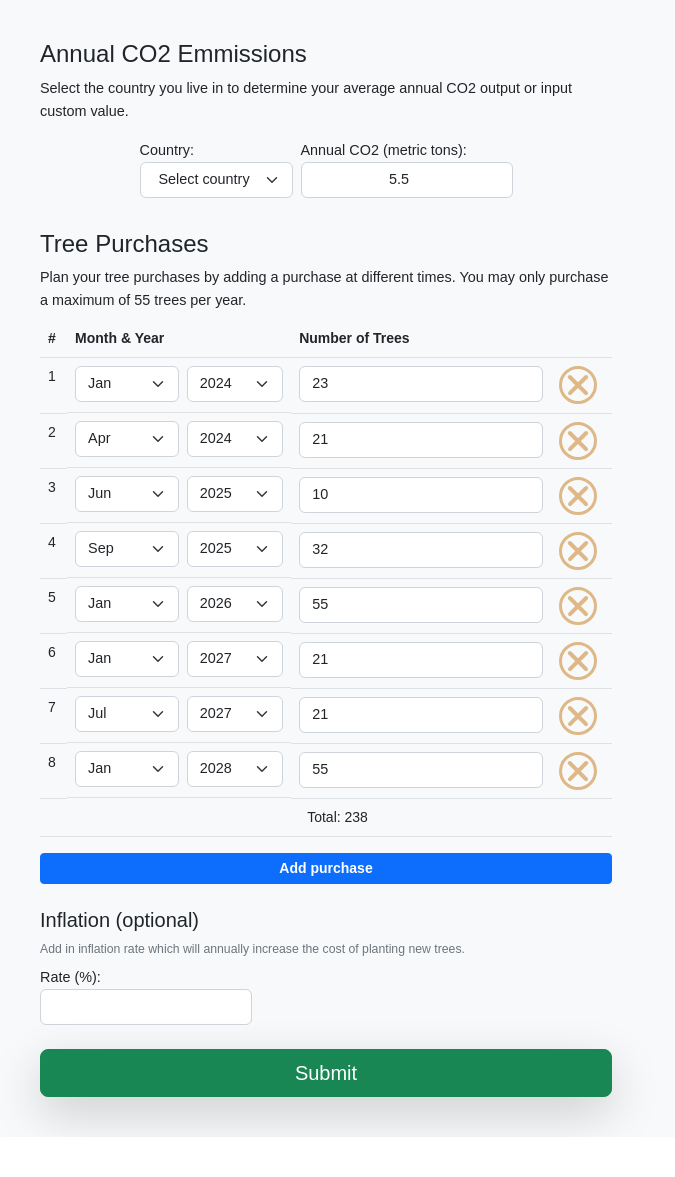
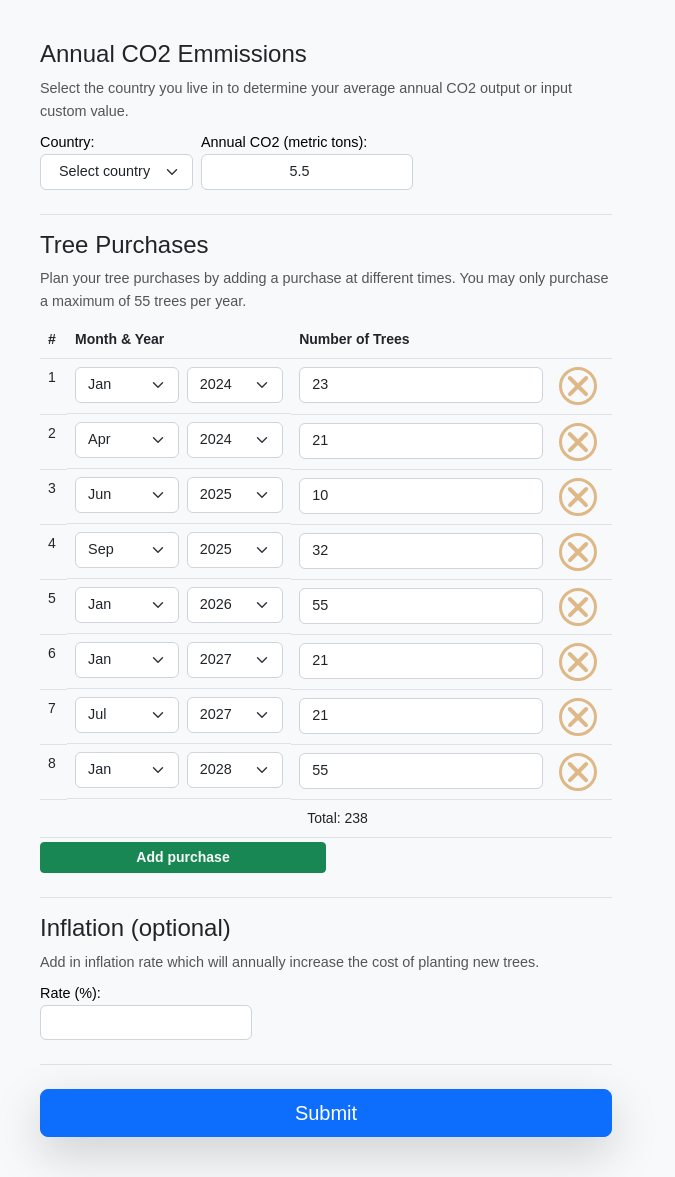
Before and after one commit to ArdalanJaf/switch2zero, a React (Create React App) app: page / in a window 1280 px wide. Shown: the whole page, without its empty margins (0-675 px from the left). Before the commit the page ends 1137 px from the top, so only its background shows below. Built offline with nearby package versions, Linux system fonts and the light colour scheme.

Commit message:
styling form

```diff
--- a/src/App.css
+++ b/src/App.css
@@ -22,4 +22,15 @@ label,
 li {
   font-size: 0.9rem !important;
   line-height: 1.6;
+  color: rgb(85, 85, 85);
 }
+
+label {
+  font-weight: 500;
+  color: #000;
+}
+
+h4,
+h5 {
+  font-weight: 100 !important;
+}
--- a/src/components/form/CO2.jsx
+++ b/src/components/form/CO2.jsx
@@ -10,13 +10,12 @@ export default function CO2() {
   const { annualCO2, controls } = useSelector((state) => state.form);
 
   return (
-    <Form.Group className="mb-4 t">
+    <Form.Group className="mb-3">
       <h4>Annual CO2 Emmissions</h4>
-      <p className="d-block mb-3">
+      <p className="d-block mb-2">
         Select the country you live in to determine your average annual CO2
         output or input custom value.
       </p>
-      <div className="d-flex justify-content-around">
       <div>
         <Form.Label className="me-2">
           Country:
@@ -53,7 +52,6 @@ export default function CO2() {
           />
         </Form.Label>
       </div>
-      </div>
     </Form.Group>
   );
 }
--- a/src/components/form/ErrorMsgs.jsx
+++ b/src/components/form/ErrorMsgs.jsx
@@ -1,6 +1,6 @@
 import React from "react";
 import { Form } from "react-bootstrap";
-import { useDispatch, useSelector } from "react-redux";
+import { useSelector } from "react-redux";
 import { Alert } from "react-bootstrap";
 
 function ErrorMsg({ msg }) {
--- a/src/components/form/FormMain.jsx
+++ b/src/components/form/FormMain.jsx
@@ -53,8 +53,8 @@ export default function FormMain() {
         <Button
           onClick={handleClick}
           size="lg"
-          variant="success"
-          className="shadow-lg"
+          variant="primary"
+          className="shadow-lg mt-2"
         >
           Submit
         </Button>
--- a/src/components/form/InflationRate.jsx
+++ b/src/components/form/InflationRate.jsx
@@ -9,12 +9,12 @@ export default function InflationRate() {
   const { inflationRate, controls } = useSelector((state) => state.form);
 
   return (
-    <Form.Group className="mb-1">
-      <h5>Inflation (optional)</h5>
-      <Form.Text className="d-block mb-2">
+    <Form.Group className="mb-3 py-3 border-top border-bottom ">
+      <h4>Inflation (optional)</h4>
+      <p className="d-block mb-2">
         Add in inflation rate which will annually increase the cost of planting
         new trees.
-      </Form.Text>
+      </p>
 
       <Form.Label>
         Rate (%):
--- a/src/components/form/TreePurchases.jsx
+++ b/src/components/form/TreePurchases.jsx
@@ -12,13 +12,13 @@ export default function TreePurchases() {
 
   return (
     <>
-      <Form.Group className="mb-4">
+      <Form.Group className="mb-4 border-top pt-3">
         <h4>Tree Purchases</h4>
         <p className="d-block mb-2">
           Plan your tree purchases by adding a purchase at different times. You
           may only purchase a maximum of 55 trees per year.
         </p>
-        <Table>
+        <Table className="mb-1">
           <thead>
             <tr>
               <th>#</th>
@@ -42,11 +42,11 @@ export default function TreePurchases() {
           </tbody>
         </Table>
         <Button
-          variant="primary"
+          variant="success"
           onClick={() => dispatch(addPurchase())}
-          className="shadow-md w-100 fw-bold "
+          className="shadow-md fw-bold w-50 text-light "
           size="sm"
-          // style={{ marginTop: "-6em" }}
+          // style={{ marginTop: "-1em" }}
         >
           Add purchase
         </Button>
```
Lines whose indentation alone changed are shown as unchanged.
